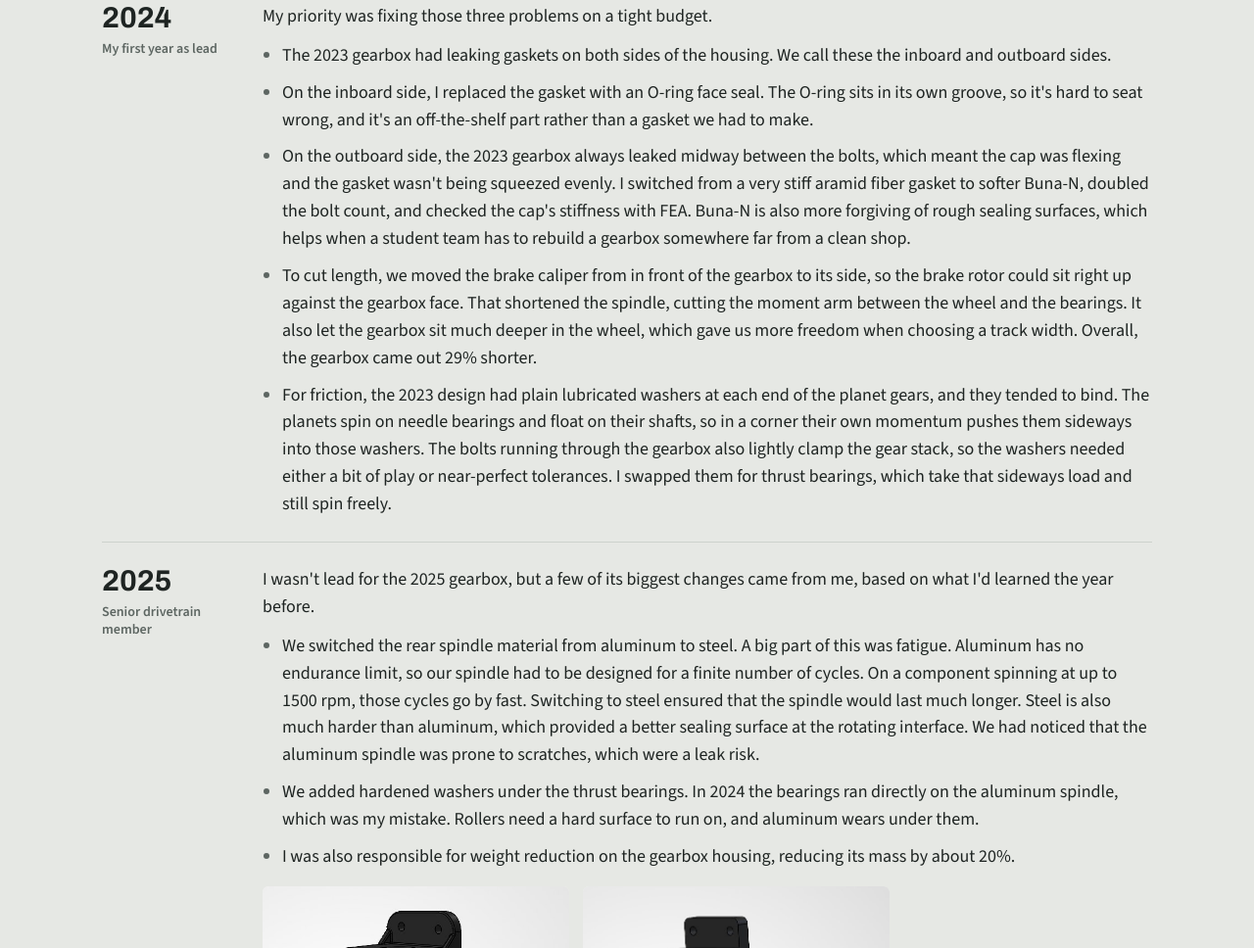
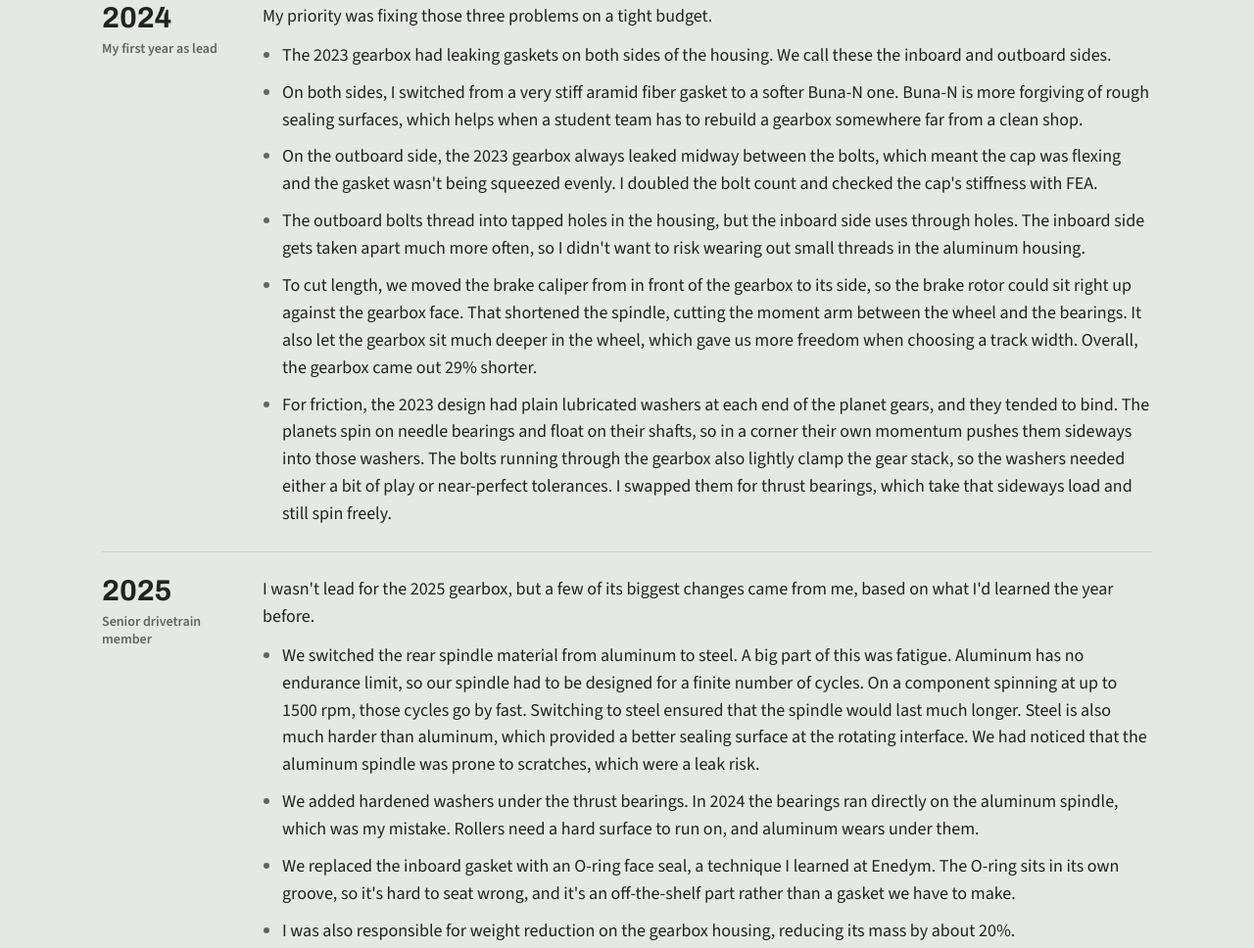
Before and after one commit to sxbt/sxbt.github.io, a plain HTML site: page index.html in a window 1280 px wide. Shown: the part 3902-4870 px from the top of the page at 98% size. Drawn offline with nearby package versions, Linux system fonts and the light colour scheme.

Commit message:
Fix gearbox timeline: O-ring face seal moved to 2025

```diff
--- a/index.html
+++ b/index.html
@@ -287,8 +287,9 @@ nav { background: var(--bg); backdrop-filter: none; }
           <p>My priority was fixing those three problems on a tight budget.</p>
           <ul>
             <li>The 2023 gearbox had leaking gaskets on both sides of the housing. We call these the inboard and outboard sides.</li>
-            <li>On the inboard side, I replaced the gasket with an O-ring face seal. The O-ring sits in its own groove, so it's hard to seat wrong, and it's an off-the-shelf part rather than a gasket we had to make.</li>
-            <li>On the outboard side, the 2023 gearbox always leaked midway between the bolts, which meant the cap was flexing and the gasket wasn't being squeezed evenly. I switched from a very stiff aramid fiber gasket to softer Buna-N, doubled the bolt count, and checked the cap's stiffness with FEA. Buna-N is also more forgiving of rough sealing surfaces, which helps when a student team has to rebuild a gearbox somewhere far from a clean shop.</li>
+            <li>On both sides, I switched from a very stiff aramid fiber gasket to a softer Buna-N one. Buna-N is more forgiving of rough sealing surfaces, which helps when a student team has to rebuild a gearbox somewhere far from a clean shop.</li>
+            <li>On the outboard side, the 2023 gearbox always leaked midway between the bolts, which meant the cap was flexing and the gasket wasn't being squeezed evenly. I doubled the bolt count and checked the cap's stiffness with FEA.</li>
+            <li>The outboard bolts thread into tapped holes in the housing, but the inboard side uses through holes. The inboard side gets taken apart much more often, so I didn't want to risk wearing out small threads in the aluminum housing.</li>
             <li>To cut length, we moved the brake caliper from in front of the gearbox to its side, so the brake rotor could sit right up against the gearbox face. That shortened the spindle, cutting the moment arm between the wheel and the bearings. It also let the gearbox sit much deeper in the wheel, which gave us more freedom when choosing a track width. Overall, the gearbox came out 29% shorter.</li>
             <li>For friction, the 2023 design had plain lubricated washers at each end of the planet gears, and they tended to bind. The planets spin on needle bearings and float on their shafts, so in a corner their own momentum pushes them sideways into those washers. The bolts running through the gearbox also lightly clamp the gear stack, so the washers needed either a bit of play or near-perfect tolerances. I swapped them for thrust bearings, which take that sideways load and still spin freely.</li>
           </ul>
@@ -302,6 +303,7 @@ nav { background: var(--bg); backdrop-filter: none; }
           <ul>
             <li>We switched the rear spindle material from aluminum to steel. A big part of this was fatigue. Aluminum has no endurance limit, so our spindle had to be designed for a finite number of cycles. On a component spinning at up to 1500 rpm, those cycles go by fast. Switching to steel ensured that the spindle would last much longer. Steel is also much harder than aluminum, which provided a better sealing surface at the rotating interface. We had noticed that the aluminum spindle was prone to scratches, which were a leak risk.</li>
             <li>We added hardened washers under the thrust bearings. In 2024 the bearings ran directly on the aluminum spindle, which was my mistake. Rollers need a hard surface to run on, and aluminum wears under them.</li>
+            <li>We replaced the inboard gasket with an O-ring face seal, a technique I learned at Enedym. The O-ring sits in its own groove, so it's hard to seat wrong, and it's an off-the-shelf part rather than a gasket we have to make.</li>
             <li>I was also responsible for weight reduction on the gearbox housing, reducing its mass by about 20%.</li>
           </ul>
           <div class="gallery" style="margin-top:16px;max-width:640px;grid-template-columns:1fr 1fr">
@@ -317,7 +319,7 @@ nav { background: var(--bg); backdrop-filter: none; }
           <p>This design isn't perfect. Some of its flaws are my own mistakes. I designed the 2024 gearbox at the start of second year, before I'd taken most of the core mechanical courses, so I taught myself a lot of it. Others come down to budget, where we know the better solution but can't afford it yet. Below are some of our key priorities for the upcoming season.</p>
           <ul>
             <li>Replace the X-ring between the spindle and the housing with a proper rotary seal. The X-ring works, but it's where most of our friction comes from.</li>
-            <li>Use O-ring face seals on both sides. It'll take some redesign, but with low internal pressure, a face seal is cleaner than a gasket and leaves less room for mistakes during assembly.</li>
+            <li>Switch the outboard side to an O-ring face seal as well. It'll take some redesign, but with low internal pressure, a face seal is cleaner than a gasket and leaves less room for mistakes during assembly.</li>
             <li>Make new gears. Electrical problems outside our subteam have limited how much the last three cars have run. Rather than pay for new custom gears, we've pulled, inspected, and reused the gears every year. Their ratio isn't ideal for our current wheel size, weight, and motors, so we'd like a new set once the budget allows. Despite reusing them, we recheck the gears every year in Excel and KISSsoft, so that every drivetrain member learns gear design properly.</li>
           </ul>
         </div>
```
